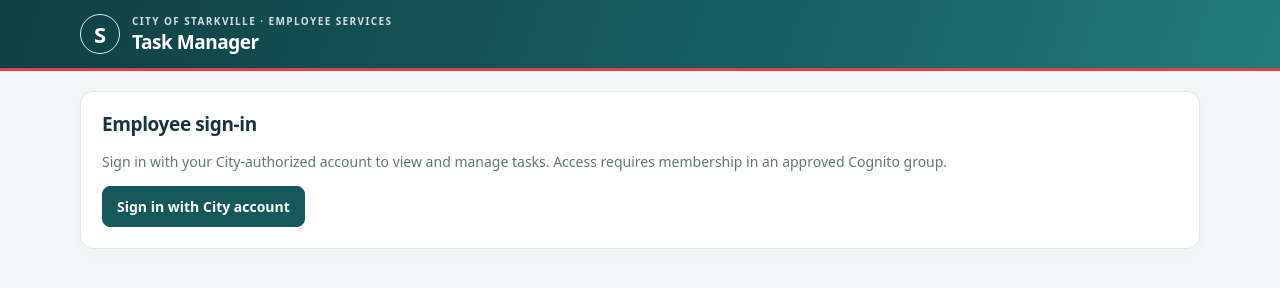
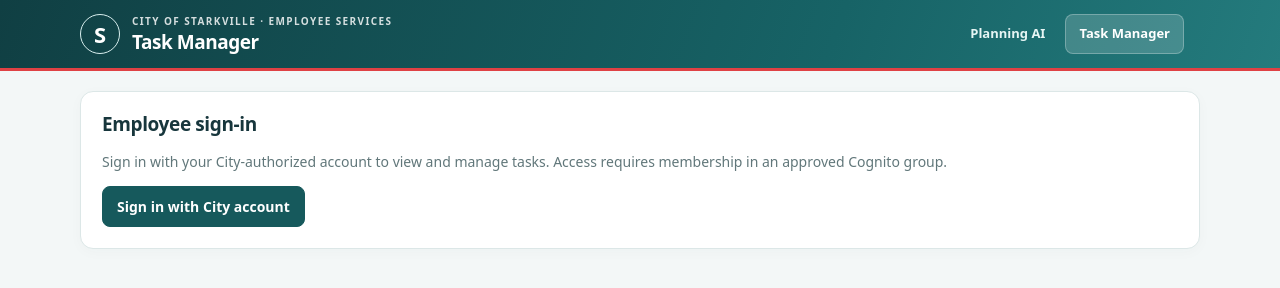
Before and after one commit to CityofStarkville/starkville-ai-chat-demo, a plain HTML site: page tasks.html in a window 1280 px wide. Drawn offline with Linux system fonts and the light colour scheme.

Commit message:
Add navigation for Planning AI and Task Manager

```diff
--- a/tasks.html
+++ b/tasks.html
@@ -87,12 +87,25 @@
     @media(max-width:850px) { .stats { grid-template-columns:repeat(2,minmax(0,1fr)); } }
     @media(max-width:700px) { .fields { grid-template-columns:repeat(2,minmax(0,1fr)); } .span-4 { grid-column:span 2; } .header-inner { min-height:62px; } .task > summary { align-items:flex-start; } }
     @media(max-width:470px) { .fields { grid-template-columns:1fr; } .span-2,.span-4 { grid-column:span 1; } .seal { width:34px; height:34px; font-size:18px; } h1 { font-size:16px; } .eyebrow { font-size:9px; } .header-inner { padding:10px 13px; } main { padding:15px 12px 45px; } .board-heading,.board-body { padding-left:13px; padding-right:13px; } .tabs { padding-left:13px; padding-right:13px; } .task > summary { flex-direction:column; align-items:stretch; } .task-summary-right { justify-content:flex-start; } #identity { display:none; } .stat { padding:12px; } }
+
+    /* Navigation shared with the public Planning AI Assistant */
+    .site-nav { display:flex; align-items:center; gap:6px; flex-wrap:wrap; margin-left:auto; }
+    .nav-link { display:inline-flex; align-items:center; justify-content:center; padding:9px 13px; border:1px solid transparent; border-radius:8px; color:#e6f5f4; font-size:13px; font-weight:750; text-decoration:none; white-space:nowrap; }
+    .nav-link:hover { color:#fff; background:#ffffff1c; }
+    .nav-link.active,.nav-link[aria-current="page"] { color:#fff; background:#ffffff2b; border-color:#ffffff45; }
+    .nav-link:focus-visible { outline:3px solid #fff; outline-offset:2px; }
+    @media(max-width:850px) { .header-inner { flex-wrap:wrap; } .site-nav { order:3; width:100%; margin-left:0; } }
+    @media(max-width:470px) { .nav-link { padding:7px 11px; font-size:12px; } }
   </style>
 </head>
 <body>
   <header>
     <div class="header-inner">
       <div class="brand"><div class="seal" aria-hidden="true">S</div><div><div class="eyebrow">City of Starkville · Employee Services</div><h1>Task Manager</h1></div></div>
+      <nav class="site-nav" aria-label="City applications">
+        <a class="nav-link" href="./">Planning AI</a>
+        <a class="nav-link active" href="tasks.html" aria-current="page">Task Manager</a>
+      </nav>
       <div class="toolbar"><span id="identity" class="small"></span><button id="logout" class="hidden" type="button">Sign out</button></div>
     </div>
   </header>
```
